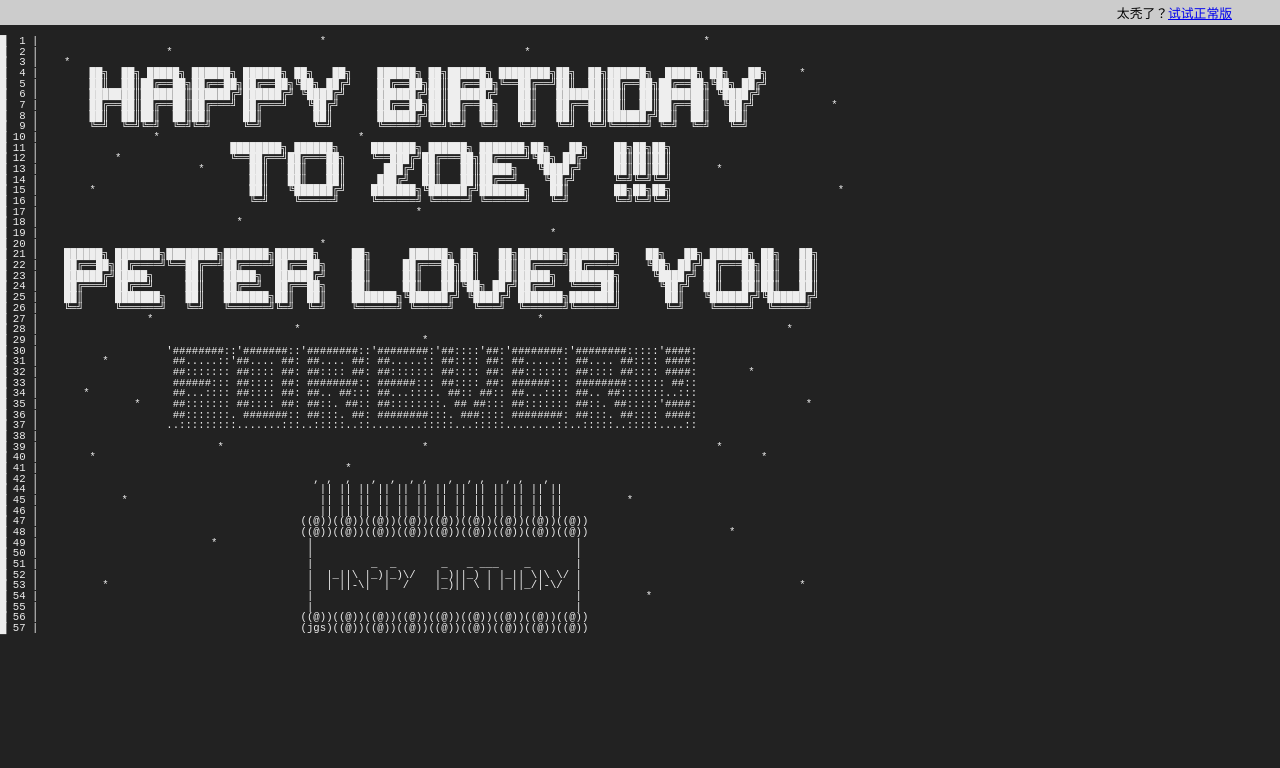
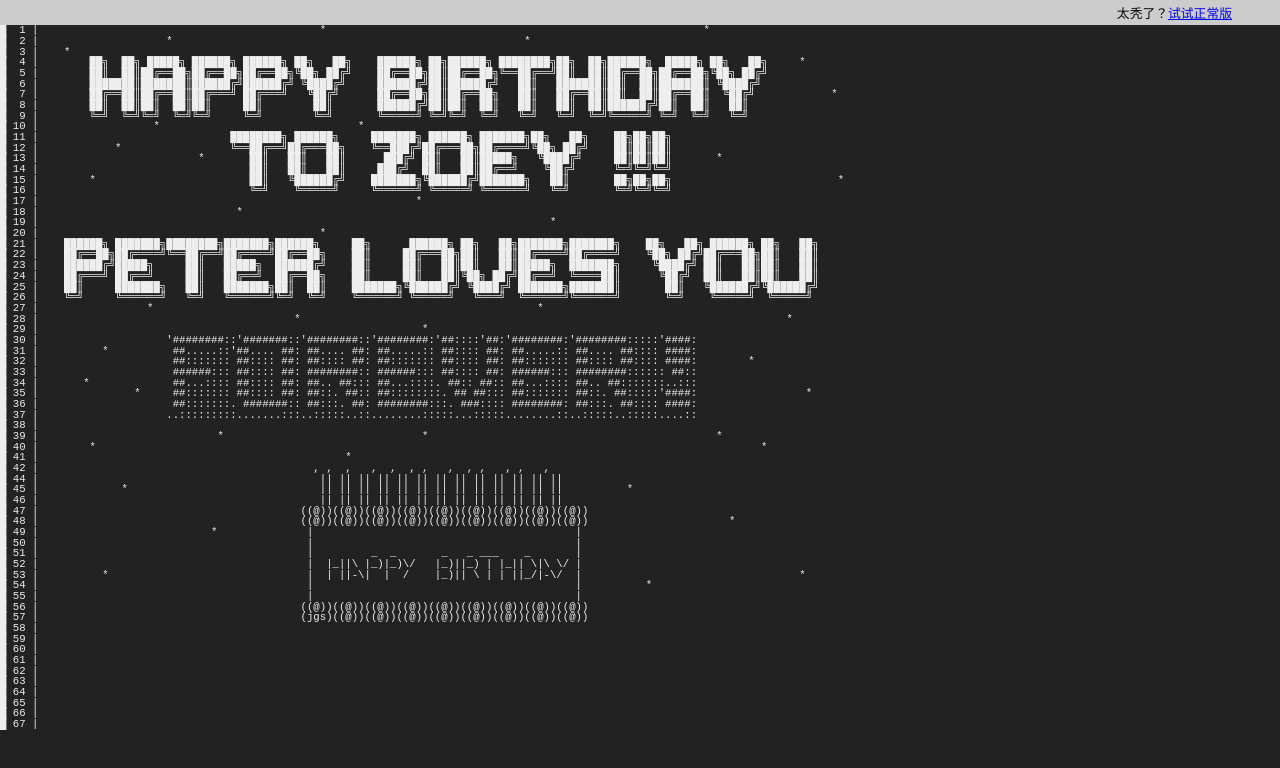
Before and after one commit to YuechenLuo/KingdomOfMorocco, a React (Create React App) app: page /zoeyBirthday in a window 1280 px wide. Shown: the top 768 px of the page. Built offline with nearby package versions, Linux system fonts and the light colour scheme.

Commit message:
Refine code scroll bar

```diff
--- a/src/Components/Birthday/BaldBirthday.jsx
+++ b/src/Components/Birthday/BaldBirthday.jsx
@@ -62,6 +62,17 @@ class BaldBirthday extends Component {
 █ 55 |                                          |                                         |  <br/>
 █ 56 |                                         ((@))((@))((@))((@))((@))((@))((@))((@))((@))  <br/>
 █ 57 |                                         (jgs)((@))((@))((@))((@))((@))((@))((@))((@))  <br/>
+█ 58 |<br/>
+█ 59 |<br/>
+█ 60 |<br/>
+█ 61 |<br/>
+█ 62 |<br/>
+█ 63 |<br/>
+█ 64 |<br/>
+█ 65 |<br/>
+█ 66 |<br/>
+█ 67 |<br/>
+
             </pre>
         </div>
       );
--- a/src/css/zoeyBirthday.css
+++ b/src/css/zoeyBirthday.css
@@ -23,4 +23,8 @@
 .bald-body pre {
     color: #eee;
     font-size: 8pt;
+    overflow: scroll;
+    overflow-x: auto;
+    overflow-y: auto;
+    margin: 0;
 }
```
